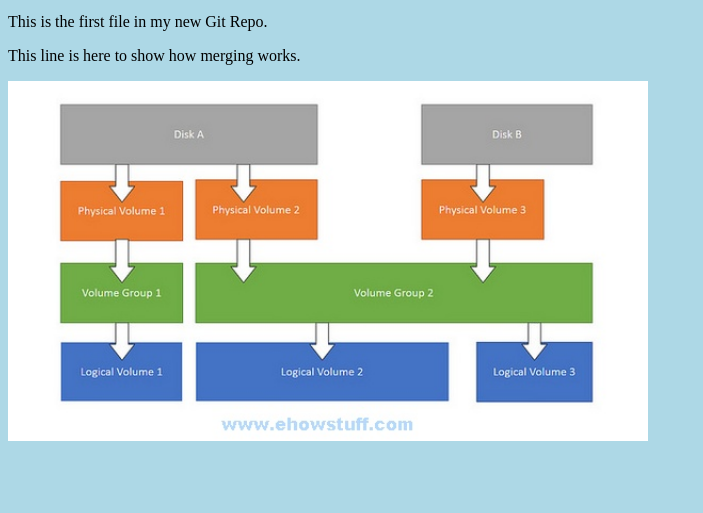
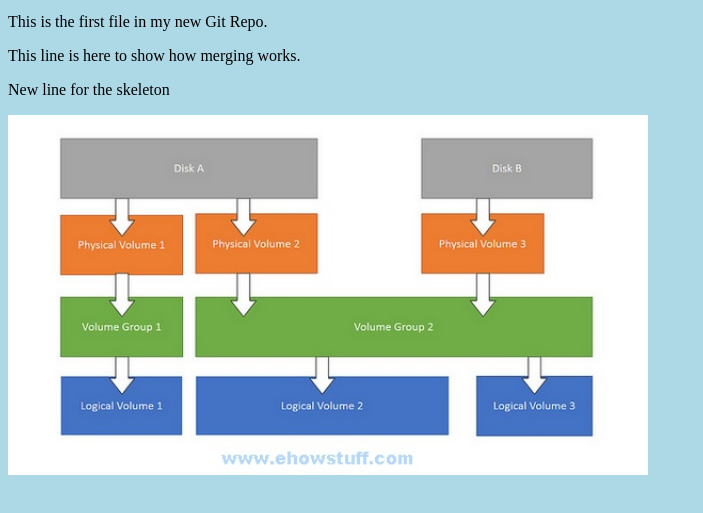
Before and after one commit to rmaihge/rmaihge.github.io, a plain HTML site: page index.html in a window 1280 px wide. Shown: the part 101-614 px from the top of the page, without its empty margins (0-703 px from the left). Drawn offline with Linux system fonts and the light colour scheme.

Commit message:
Update index.html

```diff
--- a/index.html
+++ b/index.html
@@ -11,6 +11,7 @@
 style="width:100%;max-width:960px"></div>
 <p>This is the first file in my new Git Repo.</p>
 <p>This line is here to show how merging works.</p>
+<p>New line for the skeleton</p>
 <div><img src="lvm-diagram1.jpg" alt="Hello Git"
 style="width:100%;max-width:640px"></div>
 
```
